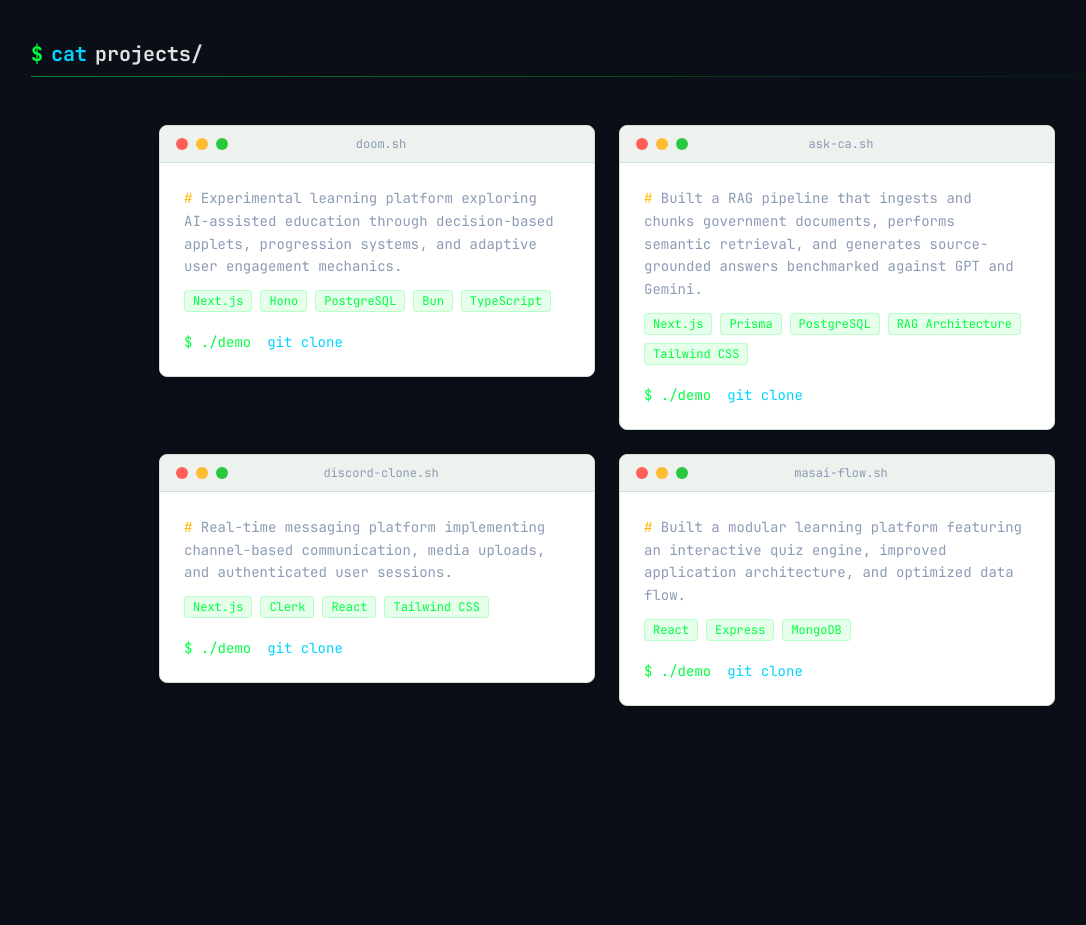
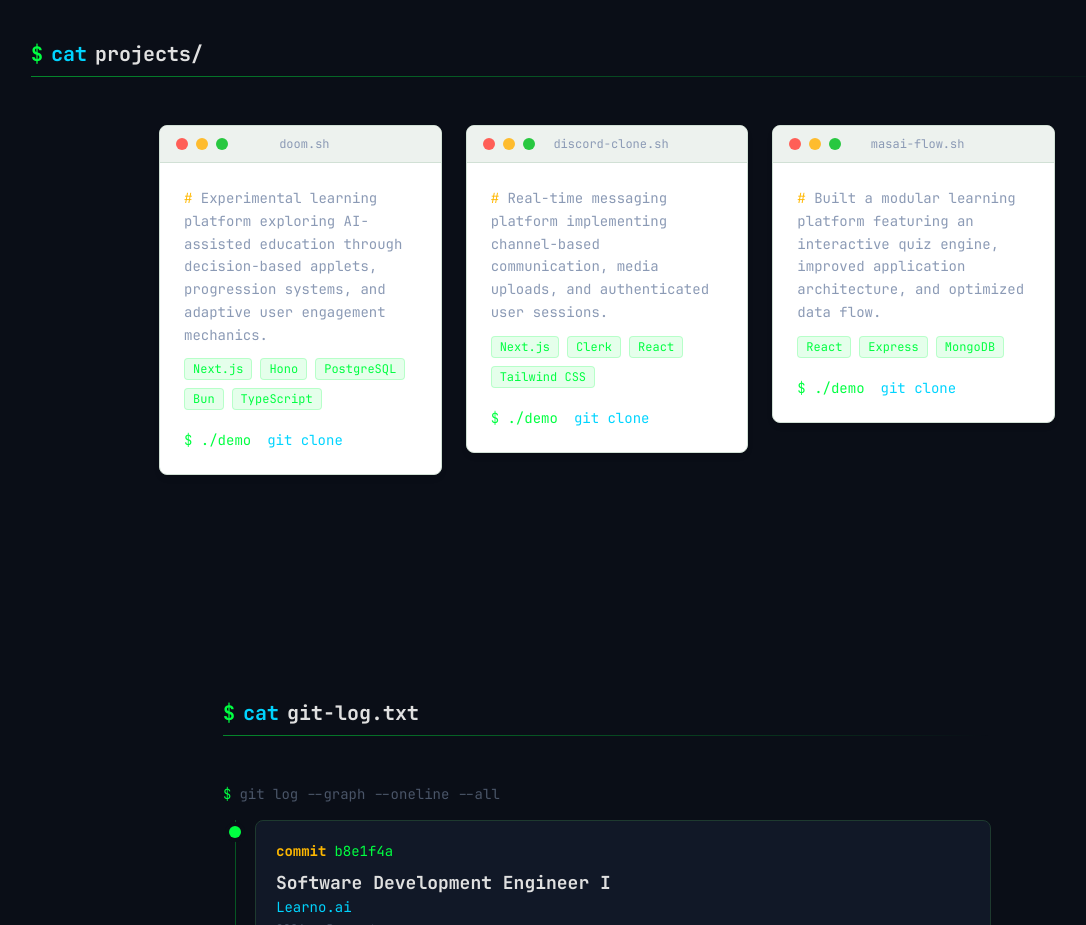
Before and after one commit to karankotai/karankotai.github.io, a Vue app: page / in a window 1280 px wide. Shown: the part 3000-3925 px from the top of the page, without its empty margins (33-1119 px from the left). Built offline with nearby package versions, Linux system fonts and the light colour scheme.

Commit message:
commented some project temporarily

```diff
--- a/src/components/sections/ProjectsSection.vue
+++ b/src/components/sections/ProjectsSection.vue
@@ -15,7 +15,7 @@ import { projects } from '@/data/projects'
         <SectionHeading command="projects/" />
       </div>
 
-      <div class="grid grid-cols-1 md:grid-cols-2 gap-6 max-w-4xl mx-auto">
+      <div class="grid grid-cols-1 md:grid-cols-3 gap-6 max-w-4xl mx-auto">
         <div
           v-for="(project, index) in projects"
           :key="project.title"
--- a/src/data/projects.ts
+++ b/src/data/projects.ts
@@ -8,13 +8,13 @@ export const projects: Project[] = [
     live: 'https://doom-frontend.vercel.app/',
     repo: 'https://github.com/karankotai/doom',
   },
-  {
-    title: 'Ask-CA',
-    description: 'Built a RAG pipeline that ingests and chunks government documents, performs semantic retrieval, and generates source-grounded answers benchmarked against GPT and Gemini.',
-    tech: ['Next.js', 'Prisma', 'PostgreSQL', 'RAG Architecture', 'Tailwind CSS'],
-    live: 'https://ask-ca.vercel.app/',
-    repo: 'https://github.com/karankotai/ask-ca',
-  },
+  // {
+  //   title: 'Ask-CA',
+  //   description: 'Built a RAG pipeline that ingests and chunks government documents, performs semantic retrieval, and generates source-grounded answers benchmarked against GPT and Gemini.',
+  //   tech: ['Next.js', 'Prisma', 'PostgreSQL', 'RAG Architecture', 'Tailwind CSS'],
+  //   live: 'https://ask-ca.vercel.app/',
+  //   repo: 'https://github.com/karankotai/ask-ca',
+  // },
   {
       title: 'Discord Clone',
       description: 'Real-time messaging platform implementing channel-based communication, media uploads, and authenticated user sessions.',
```
